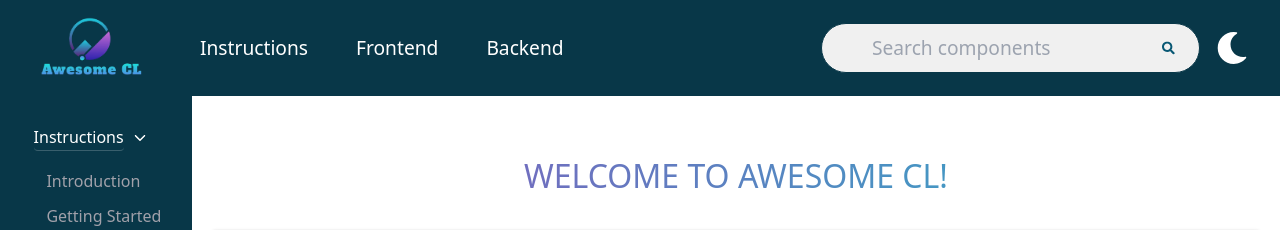
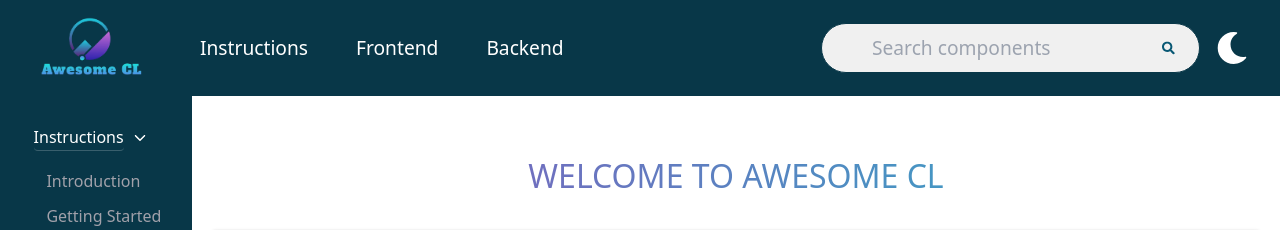
Before and after one commit to Team-Collaborators/Awesome-CL, a React (Vite) app: page /instructions in a window 1280 px wide. Shown: the top 230 px of the page. Built offline with nearby package versions, Linux system fonts and the light colour scheme.

Commit message:
Update Introduction.jsx
deploy test 2

```diff
--- a/src/pages/Instructions/Introduction.jsx
+++ b/src/pages/Instructions/Introduction.jsx
@@ -5,7 +5,7 @@ import { Link } from "react-router-dom";
 const Introduction = () => {
   return (
     <div className={styles.page}>
-      <h1 className={styles.title}>Welcome to Awesome CL!</h1>
+      <h1 className={styles.title}>Welcome to Awesome CL</h1>
       <section className={styles.shadow}>
         <h2 className={styles.subtitle}>Built for Students by Students</h2>
         <p className={styles.paragraph}>
```
